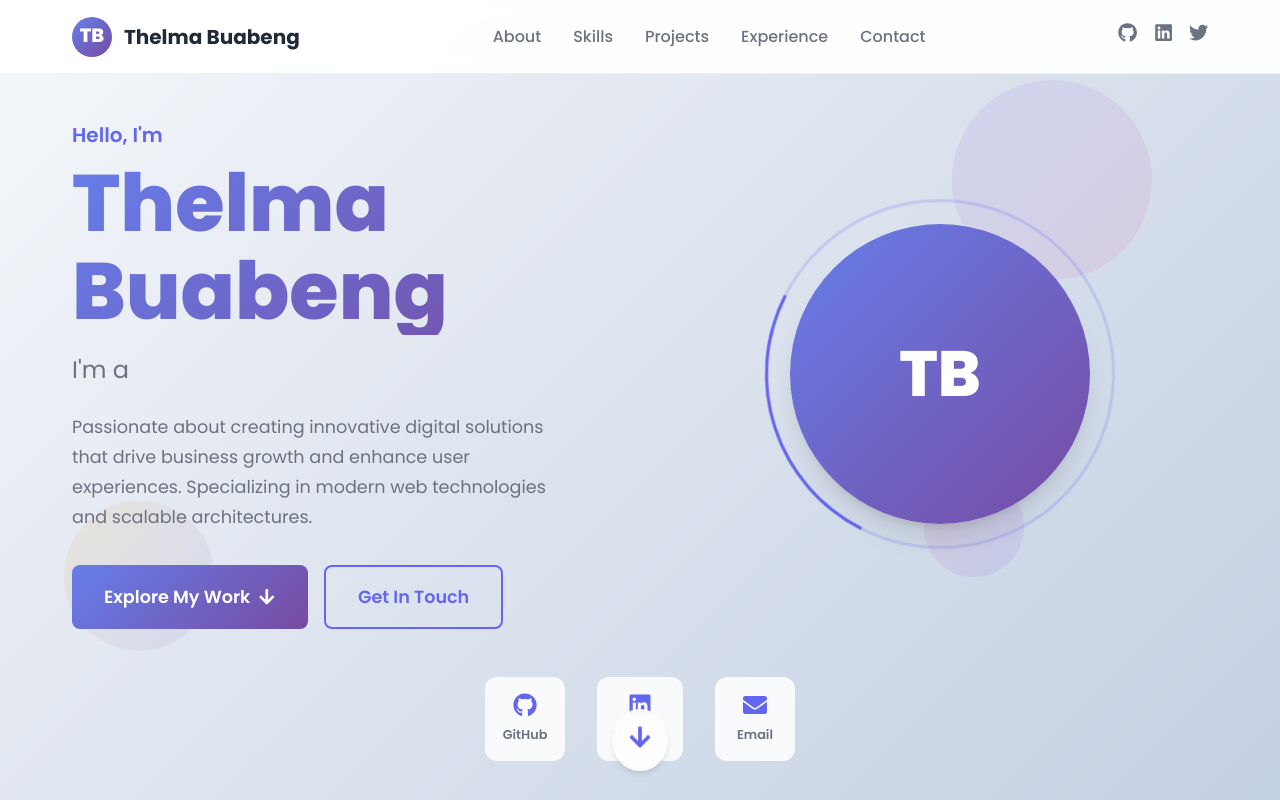
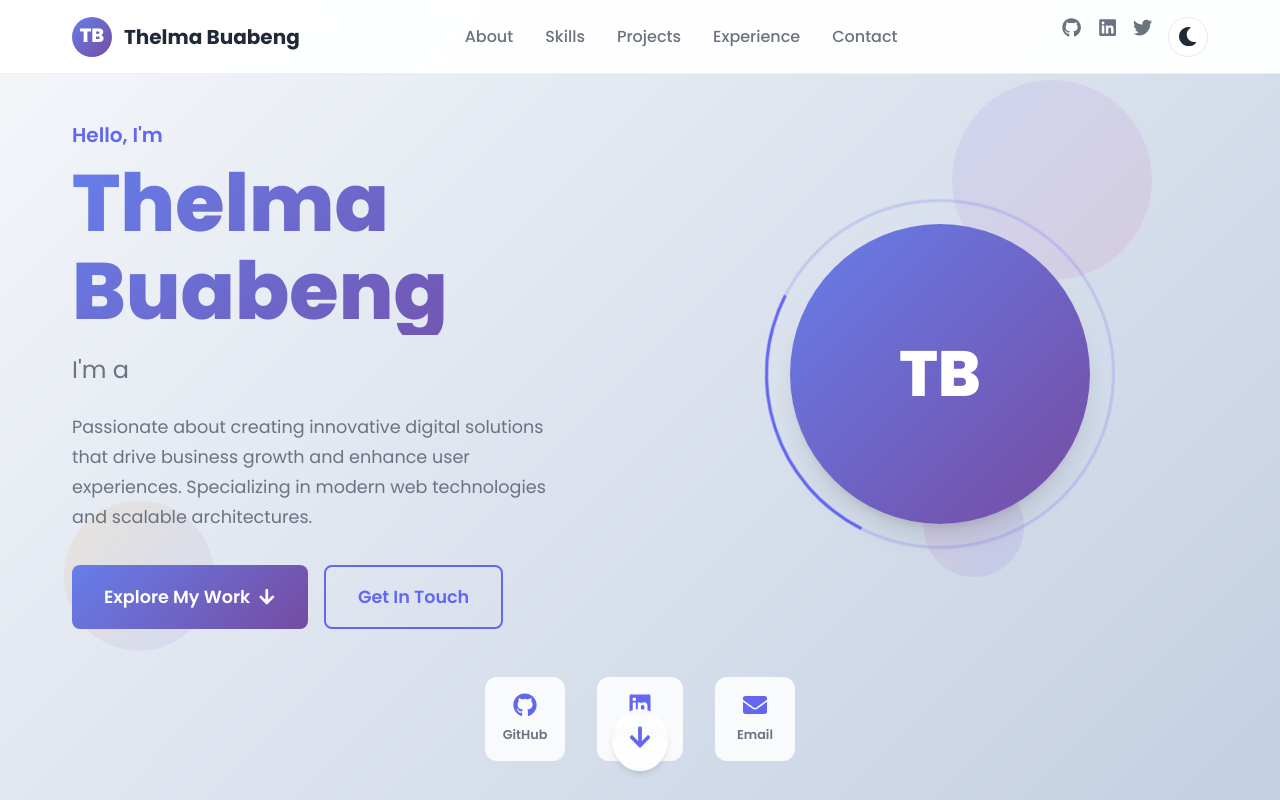
Before and after one commit to Thelma-dot/My-Portfolio, a React (Create React App) app: page / in a window 1280 px wide. Shown: the top 800 px of the page. Built offline with nearby package versions, Linux system fonts and the light colour scheme; the HTML template or start-up script is replaced by a standard one.

Commit message:
Add dark mode functionality with theme toggle and context

```diff
--- a/src/App.tsx
+++ b/src/App.tsx
@@ -1,5 +1,6 @@
 import React, { useState, useEffect } from 'react';
 import { motion } from 'framer-motion';
+import { ThemeProvider } from './contexts/ThemeContext';
 import Header from './components/Header';
 import Hero from './components/Hero';
 import About from './components/About';
@@ -8,6 +9,7 @@ import Projects from './components/Projects';
 import Experience from './components/Experience';
 import Contact from './components/Contact';
 import Footer from './components/Footer';
+import ThemeToggle from './components/ThemeToggle';
 import './App.css';
 
 const App: React.FC = () => {
@@ -44,6 +46,7 @@ const App: React.FC = () => {
     }
 
     return (
+        <ThemeProvider>
                   <div className="App">
         <Header />
         <main>
@@ -56,6 +59,7 @@ const App: React.FC = () => {
                 </main>
                 <Footer />
             </div>
+        </ThemeProvider>
     );
 };
 
--- a/src/components/Header.tsx
+++ b/src/components/Header.tsx
@@ -1,6 +1,7 @@
 import React, { useState, useEffect } from 'react';
 import { motion, AnimatePresence } from 'framer-motion';
 import { FaBars, FaTimes, FaGithub, FaLinkedin, FaTwitter } from 'react-icons/fa';
+import ThemeToggle from './ThemeToggle';
 import './Header.css';
 
 const Header: React.FC = () => {
@@ -104,6 +105,7 @@ const Header: React.FC = () => {
                         >
                             <FaTwitter />
                         </motion.a>
+                        <ThemeToggle />
                     </div>
 
                     {/* Mobile Menu Button */}
--- /dev/null
+++ b/src/components/ThemeToggle.css
@@ -0,0 +1,68 @@
+.theme-toggle {
+  width: 40px;
+  height: 40px;
+  border-radius: 50%;
+  border: none;
+  background: transparent;
+  color: var(--text-primary);
+  cursor: pointer;
+  display: flex;
+  align-items: center;
+  justify-content: center;
+  transition: all 0.3s ease;
+  border: 1px solid var(--border-color);
+}
+
+.theme-toggle:hover {
+    box-shadow: 0 6px 20px var(--shadow-color);
+    transform: translateY(-2px);
+}
+
+.theme-toggle:focus {
+    outline: none;
+    box-shadow: 0 0 0 3px var(--primary-color);
+}
+
+.toggle-icon {
+    font-size: 1.2rem;
+    display: flex;
+    align-items: center;
+    justify-content: center;
+    width: 100%;
+    height: 100%;
+}
+
+/* Dark mode specific styles */
+[data-theme="dark"] .theme-toggle {
+    background: rgba(26, 26, 46, 0.9);
+    border-color: #3a3a4e;
+}
+
+/* Light mode specific styles */
+[data-theme="light"] .theme-toggle {
+    background: rgba(255, 255, 255, 0.9);
+    border-color: #e5e7eb;
+}
+
+/* Responsive adjustments */
+@media (max-width: 768px) {
+  .theme-toggle {
+    width: 35px;
+    height: 35px;
+  }
+
+  .toggle-icon {
+    font-size: 0.9rem;
+  }
+}
+
+@media (max-width: 480px) {
+  .theme-toggle {
+    width: 32px;
+    height: 32px;
+  }
+
+  .toggle-icon {
+    font-size: 0.8rem;
+  }
+}
--- /dev/null
+++ b/src/components/ThemeToggle.tsx
@@ -0,0 +1,31 @@
+import React from 'react';
+import { motion } from 'framer-motion';
+import { FaSun, FaMoon } from 'react-icons/fa';
+import { useTheme } from '../contexts/ThemeContext';
+import './ThemeToggle.css';
+
+const ThemeToggle: React.FC = () => {
+  const { theme, toggleTheme } = useTheme();
+
+  return (
+    <motion.button
+      className="theme-toggle"
+      onClick={toggleTheme}
+      whileHover={{ scale: 1.1, rotate: 180 }}
+      whileTap={{ scale: 0.9 }}
+      transition={{ duration: 0.2 }}
+      aria-label={`Switch to ${theme === 'light' ? 'dark' : 'light'} mode`}
+    >
+      <motion.div
+        className="toggle-icon"
+        initial={false}
+        animate={{ rotate: theme === 'dark' ? 180 : 0 }}
+        transition={{ duration: 0.3 }}
+      >
+        {theme === 'light' ? <FaMoon /> : <FaSun />}
+      </motion.div>
+    </motion.button>
+  );
+};
+
+export default ThemeToggle;
--- /dev/null
+++ b/src/contexts/ThemeContext.tsx
@@ -0,0 +1,83 @@
+import React, { createContext, useContext, useState, useEffect } from 'react';
+
+type Theme = 'light' | 'dark';
+
+interface ThemeContextType {
+  theme: Theme;
+  toggleTheme: () => void;
+}
+
+const ThemeContext = createContext<ThemeContextType | undefined>(undefined);
+
+export const useTheme = () => {
+  const context = useContext(ThemeContext);
+  if (context === undefined) {
+    throw new Error('useTheme must be used within a ThemeProvider');
+  }
+  return context;
+};
+
+interface ThemeProviderProps {
+  children: React.ReactNode;
+}
+
+export const ThemeProvider: React.FC<ThemeProviderProps> = ({ children }) => {
+  const [theme, setTheme] = useState<Theme>(() => {
+    // Check localStorage for saved theme preference
+    const savedTheme = localStorage.getItem('theme') as Theme;
+    if (savedTheme) {
+      return savedTheme;
+    }
+    // Check system preference
+    if (window.matchMedia && window.matchMedia('(prefers-color-scheme: dark)').matches) {
+      return 'dark';
+    }
+    return 'light';
+  });
+
+  useEffect(() => {
+    // Save theme preference to localStorage
+    localStorage.setItem('theme', theme);
+
+    // Apply theme to document
+    document.documentElement.setAttribute('data-theme', theme);
+
+    // Update CSS variables based on theme
+    const root = document.documentElement;
+    if (theme === 'dark') {
+      root.style.setProperty('--bg-primary', '#0f0f23');
+      root.style.setProperty('--bg-secondary', '#1a1a2e');
+      root.style.setProperty('--bg-dark', '#0a0a1a');
+      root.style.setProperty('--text-primary', '#ffffff');
+      root.style.setProperty('--text-secondary', '#b8b8b8');
+      root.style.setProperty('--text-muted', '#888888');
+      root.style.setProperty('--border-color', '#2a2a3e');
+      root.style.setProperty('--shadow-color', 'rgba(0, 0, 0, 0.3)');
+      root.style.setProperty('--card-bg', '#1a1a2e');
+      root.style.setProperty('--input-bg', '#2a2a3e');
+      root.style.setProperty('--input-border', '#3a3a4e');
+    } else {
+      root.style.setProperty('--bg-primary', '#ffffff');
+      root.style.setProperty('--bg-secondary', '#f8fafc');
+      root.style.setProperty('--bg-dark', '#1f2937');
+      root.style.setProperty('--text-primary', '#1f2937');
+      root.style.setProperty('--text-secondary', '#6b7280');
+      root.style.setProperty('--text-muted', '#9ca3af');
+      root.style.setProperty('--border-color', '#e5e7eb');
+      root.style.setProperty('--shadow-color', 'rgba(0, 0, 0, 0.1)');
+      root.style.setProperty('--card-bg', '#ffffff');
+      root.style.setProperty('--input-bg', '#ffffff');
+      root.style.setProperty('--input-border', '#d1d5db');
+    }
+  }, [theme]);
+
+  const toggleTheme = () => {
+    setTheme(prevTheme => prevTheme === 'light' ? 'dark' : 'light');
+  };
+
+  return (
+    <ThemeContext.Provider value={{ theme, toggleTheme }}>
+      {children}
+    </ThemeContext.Provider>
+  );
+};
--- a/src/index.css
+++ b/src/index.css
@@ -64,16 +64,32 @@ body {
 }
 
 /* Typography */
-h1, h2, h3, h4, h5, h6 {
+h1,
+h2,
+h3,
+h4,
+h5,
+h6 {
   font-weight: 700;
   line-height: 1.2;
   margin-bottom: 1rem;
 }
 
-h1 { font-size: clamp(2.5rem, 5vw, 4rem); }
-h2 { font-size: clamp(2rem, 4vw, 3rem); }
-h3 { font-size: clamp(1.5rem, 3vw, 2rem); }
-h4 { font-size: clamp(1.25rem, 2.5vw, 1.5rem); }
+h1 {
+  font-size: clamp(2.5rem, 5vw, 4rem);
+}
+
+h2 {
+  font-size: clamp(2rem, 4vw, 3rem);
+}
+
+h3 {
+  font-size: clamp(1.5rem, 3vw, 2rem);
+}
+
+h4 {
+  font-size: clamp(1.25rem, 2.5vw, 1.5rem);
+}
 
 p {
   margin-bottom: 1rem;
@@ -143,21 +159,57 @@ a:hover {
 }
 
 /* Utility Classes */
-.text-center { text-align: center; }
-.text-left { text-align: left; }
-.text-right { text-align: right; }
+.text-center {
+  text-align: center;
+}
 
-.mb-1 { margin-bottom: 0.25rem; }
-.mb-2 { margin-bottom: 0.5rem; }
-.mb-3 { margin-bottom: 1rem; }
-.mb-4 { margin-bottom: 1.5rem; }
-.mb-5 { margin-bottom: 3rem; }
+.text-left {
+  text-align: left;
+}
 
-.mt-1 { margin-top: 0.25rem; }
-.mt-2 { margin-top: 0.5rem; }
-.mt-3 { margin-top: 1rem; }
-.mt-4 { margin-top: 1.5rem; }
-.mt-5 { margin-top: 3rem; }
+.text-right {
+  text-align: right;
+}
+
+.mb-1 {
+  margin-bottom: 0.25rem;
+}
+
+.mb-2 {
+  margin-bottom: 0.5rem;
+}
+
+.mb-3 {
+  margin-bottom: 1rem;
+}
+
+.mb-4 {
+  margin-bottom: 1.5rem;
+}
+
+.mb-5 {
+  margin-bottom: 3rem;
+}
+
+.mt-1 {
+  margin-top: 0.25rem;
+}
+
+.mt-2 {
+  margin-top: 0.5rem;
+}
+
+.mt-3 {
+  margin-top: 1rem;
+}
+
+.mt-4 {
+  margin-top: 1.5rem;
+}
+
+.mt-5 {
+  margin-top: 3rem;
+}
 
 /* Responsive */
 @media (max-width: 768px) {
@@ -188,3 +240,27 @@ a:hover {
 ::-webkit-scrollbar-thumb:hover {
   background: var(--primary-dark);
 }
+
+/* Dark mode variables */
+[data-theme="dark"] {
+  --bg-primary: #0f0f23;
+  --bg-secondary: #1a1a2e;
+  --bg-dark: #0a0a1a;
+
+  --text-primary: #ffffff;
+  --text-secondary: #b8b8b8;
+  --text-light: #888888;
+
+  --shadow-sm: 0 1px 2px 0 rgba(0, 0, 0, 0.3);
+  --shadow-md: 0 4px 6px -1px rgba(0, 0, 0, 0.3), 0 2px 4px -2px rgba(0, 0, 0, 0.3);
+  --shadow-lg: 0 10px 15px -3px rgba(0, 0, 0, 0.3), 0 4px 6px -4px rgba(0, 0, 0, 0.3);
+  --shadow-xl: 0 20px 25px -5px rgba(0, 0, 0, 0.3), 0 8px 10px -6px rgba(0, 0, 0, 0.3);
+}
+
+/* Smooth transitions for theme changes */
+* {
+  transition: background-color var(--transition-normal),
+    color var(--transition-normal),
+    border-color var(--transition-normal),
+    box-shadow var(--transition-normal);
+}
```
Lines whose indentation alone changed are shown as unchanged.
